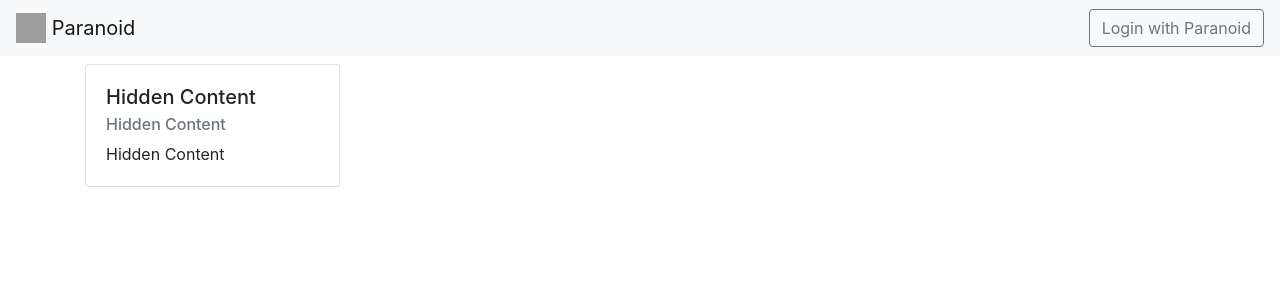
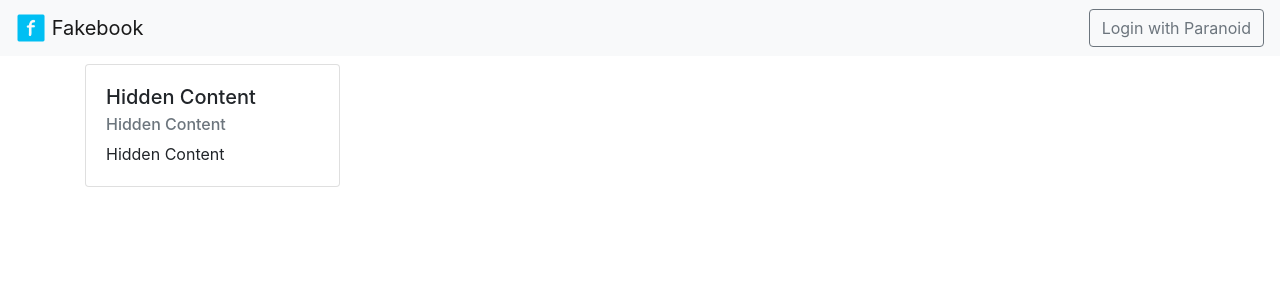
Before and after one commit to irvinlim/paranoid, a Django app: page / in a window 1280 px wide. Shown: the top 300 px of the page. Run offline with Django 3.2, Linux system fonts and the light colour scheme; tables that the repository leaves empty hold one stand-in row (values such as "Sample post"); some libraries are stand-ins or nearby versions; grey boxes are pictures that could not be loaded.

Commit message:
Move templates to app dir, add logo

```diff
--- a/sample-app/app/settings.py
+++ b/sample-app/app/settings.py
@@ -54,7 +54,7 @@ ROOT_URLCONF = 'app.urls'
 TEMPLATES = [
     {
         'BACKEND': 'django.template.backends.django.DjangoTemplates',
-        'DIRS': ['templates'],
+        'DIRS': [],
         'APP_DIRS': True,
         'OPTIONS': {
             'context_processors': [
--- a/sample-app/app/urls.py
+++ b/sample-app/app/urls.py
@@ -24,5 +24,6 @@ urlpatterns = [
     path('', views.index),
     path('paranoid_map', views.paranoid_mappings),
     path('admin/', admin.site.urls),
-    path('auth/', include('paranoid_auth.urls')),
+    path('auth/paranoid/', include('paranoid_auth.urls')),
+    path('evil/', include('evil.urls')),
 ] + static(settings.STATIC_URL, document_root=settings.STATIC_ROOT)
--- a/sample-app/templates/index.html
+++ b/sample-app/paranoid_auth/templates/index.html
@@ -2,15 +2,15 @@
 
 <html>
     <head>
-        <title>Paranoid Sample App</title>
+        <title>Fakebook</title>
         <link rel="stylesheet" href="https://stackpath.bootstrapcdn.com/bootstrap/4.3.1/css/bootstrap.min.css" integrity="sha384-ggOyR0iXCbMQv3Xipma34MD+dH/1fQ784/j6cY/iJTQUOhcWr7x9JvoRxT2MZw1T" crossorigin="anonymous">
     </head>
     <body>
 
         <nav class="navbar navbar-light bg-light">
             <a class="navbar-brand" href="#">
-                <img src="/docs/4.3/assets/brand/bootstrap-solid.svg" width="30" height="30" class="d-inline-block align-top" alt="">
-                Paranoid
+                <img src="{% static 'img/logo.png' %}" width="30" height="30" class="d-inline-block align-top" alt="">
+                Fakebook
             </a>
             <div class="form-inline">
                 {% if auth_uid == -1 %}
--- a/sample-app/paranoid_auth/urls.py
+++ b/sample-app/paranoid_auth/urls.py
@@ -6,7 +6,7 @@ urlpatterns = [
     path('', views.index, name='index'),
 
     # Paranoid authentication flows
-    path('paranoid/register', views.paranoid_register),
-    path('paranoid/login', views.paranoid_login),
-    path('paranoid/logout', views.paranoid_logout),
+    path('register', views.paranoid_register),
+    path('login', views.paranoid_login),
+    path('logout', views.paranoid_logout),
 ]
```
Also changed, not shown: sample-app/paranoid_auth/templates/map.json (renamed from sample-app/templates/map.json), sample-app/static/img/logo.png (added).
